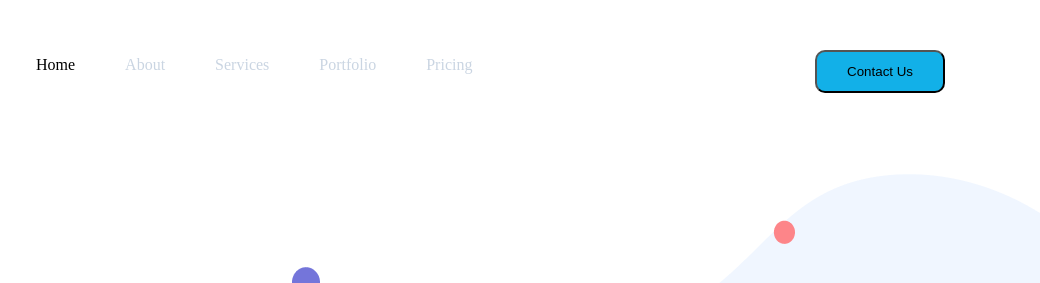
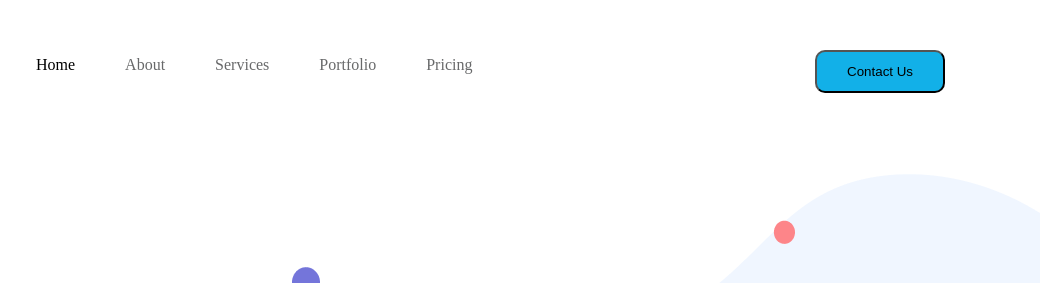
Before and after one commit to itsmanishsingh/html-css-04, a plain HTML site: page index.html in a window 1280 px wide. Shown: the top 283 px of the page, 240-1280 px from the left. Drawn offline with Linux system fonts and the light colour scheme.

Commit message:
Readme updates

```diff
--- a/style.css
+++ b/style.css
@@ -25,7 +25,7 @@ body{
     margin-left: 50px;;
     margin-top: 40px;
     cursor: pointer;
-    color: #CAD5E2;
+    color: #68696a;
 }
 
 li:hover{
```
Also changed, not shown: Readme.md.
